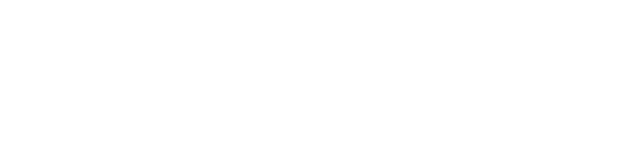
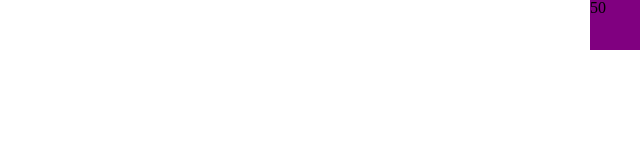
Before and after one commit to Marggoo4/2023_SWP, a plain HTML site: page 2_Übung/index.html in a window 1280 px wide. Shown: the whole page, without its empty margins (640-1280 px from the left). Drawn offline with Linux system fonts and the light colour scheme.

Commit message:
positioning cornerblock

```diff
--- a/2_Übung/index.html
+++ b/2_Übung/index.html
@@ -8,6 +8,6 @@
     <link rel="stylesheet" href="reset.css">
 </head>
 <body>
-
+    <div class="cornerblock">50</div>
 </body>
 </html>
--- a/2_Übung/style.css
+++ b/2_Übung/style.css
@@ -0,0 +1,7 @@
+.cornerblock {
+    position: absolute;
+    background-color: purple;
+    width: 50px;
+    height: 50px;
+    right: 0px;
+}
```
